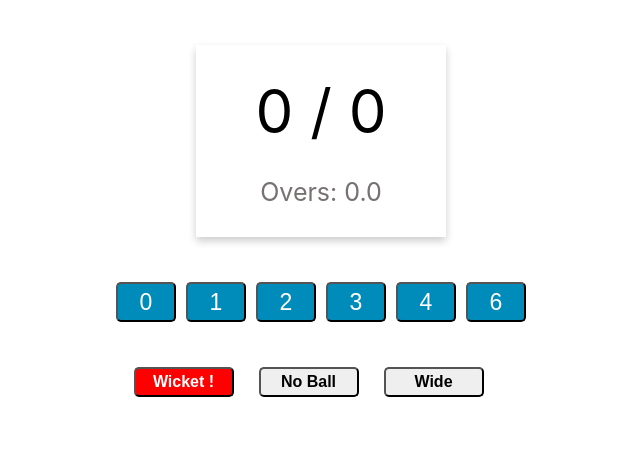
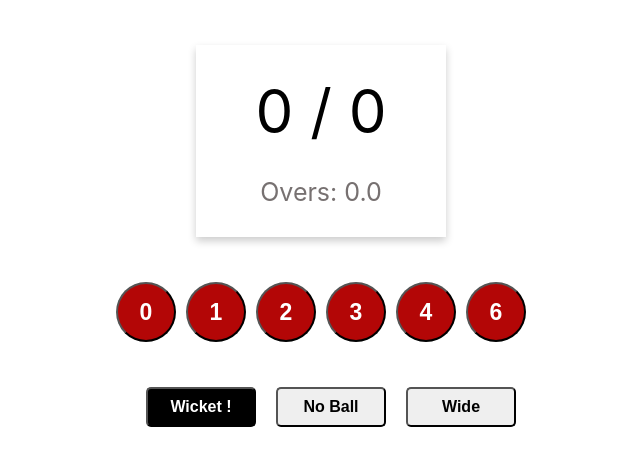
Before and after one commit to krishnau2/cricket-scoring-app, a React (Create React App) app: page / in a window 1280 px wide. Shown: the top 466 px of the page, without its empty margins (319-959 px from the left). Built offline with nearby package versions, Linux system fonts and the light colour scheme.

Commit message:
Style fix

```diff
--- a/src/App.css
+++ b/src/App.css
@@ -35,22 +35,23 @@
 }
 button.point {
   width: 60px;
-  height: 40px;
+  height: 60px;
   margin: 0px 5px;
   font-size: 23px;
-  background-color: #008cba;
+  background-color: #b30606;
   color: #fff;
-  border-radius: 5px;
+  border-radius: 50px;
+  font-weight: bold;
 }
 button.match-actions {
   font-size: 16px;
-  width: 100px;
-  height: 30px;
-  margin-right: 25px;
+  width: 110px;
+  height: 40px;
+  margin-left: 20px;
   font-weight: bold;
   border-radius: 5px;
 }
 .wicket {
-  background-color: red;
+  background-color: #000;
   color: #fff;
 }
```
